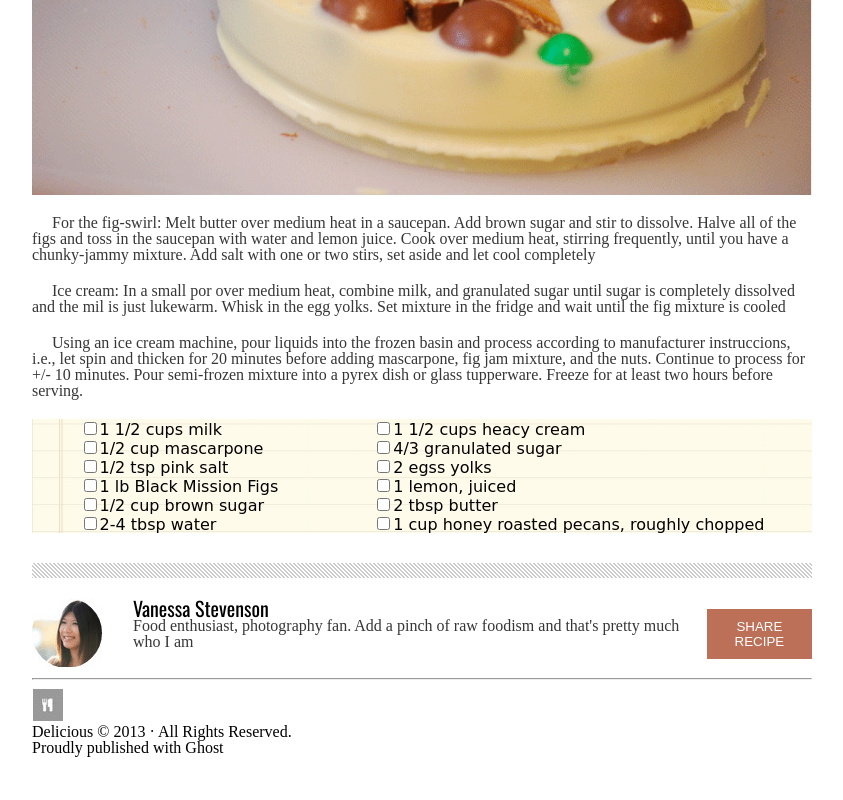
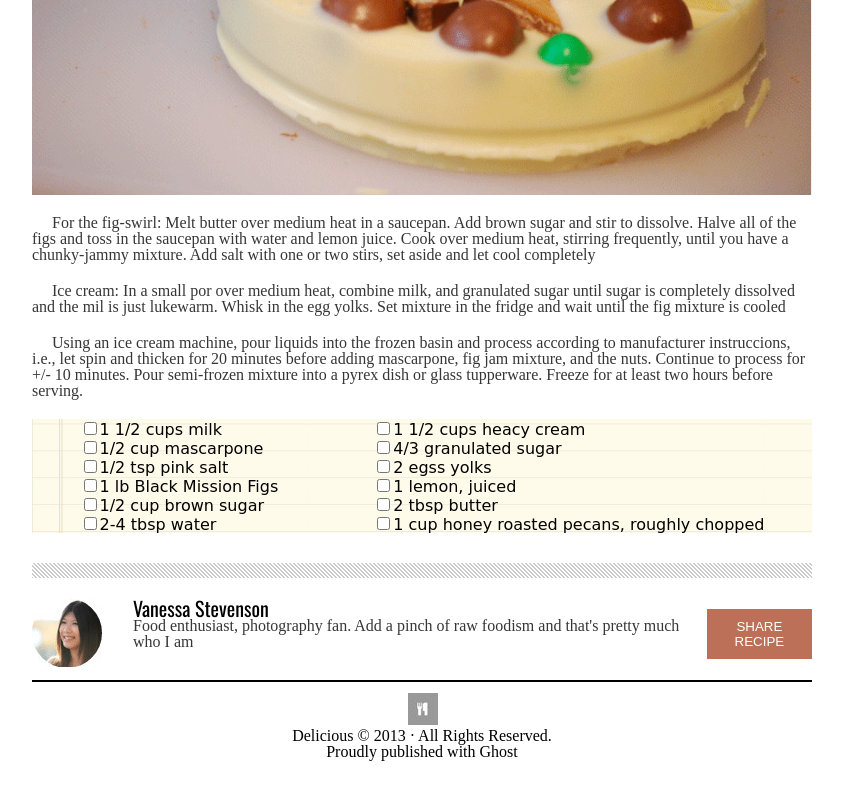
Before and after one commit to RMDR2001/chocolate-pizza, a plain HTML site: page index.html in a window 1280 px wide. Shown: the part 580-1380 px from the top of the page, without its empty margins (218-1061 px from the left). Drawn offline with nearby package versions, Linux system fonts and the light colour scheme; a web font is replaced by a local one.

Commit message:
CSS Footer

```diff
--- a/css/style.css
+++ b/css/style.css
@@ -136,3 +136,19 @@ button {
     color: #fff;
     border: none;
 }
+
+footer {
+    position: relative; /* Asegura que el posicionamiento del logo sea relativo a este contenedor */
+    text-align: center; /* Alinea el texto en el centro */
+}
+
+.hr-with-logo {
+    border: 1px solid black; /* Define un borde para el hr */
+    margin: 10px 0; /* Ajusta este valor según sea necesario */
+    position: relative; /* Establece un contexto de posicionamiento para el logo */
+}
+
+.small-logo {
+    position: relative; /* Para que el margen negativo funcione */
+    margin-top: -10px; /* Ajusta este valor según sea necesario para centrar el logo */
+}
```
